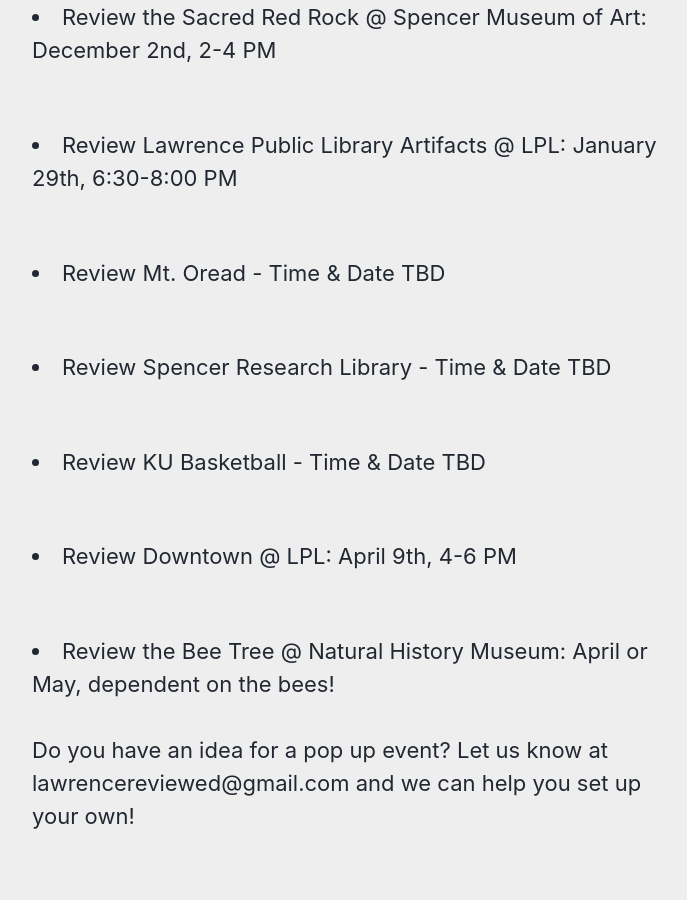
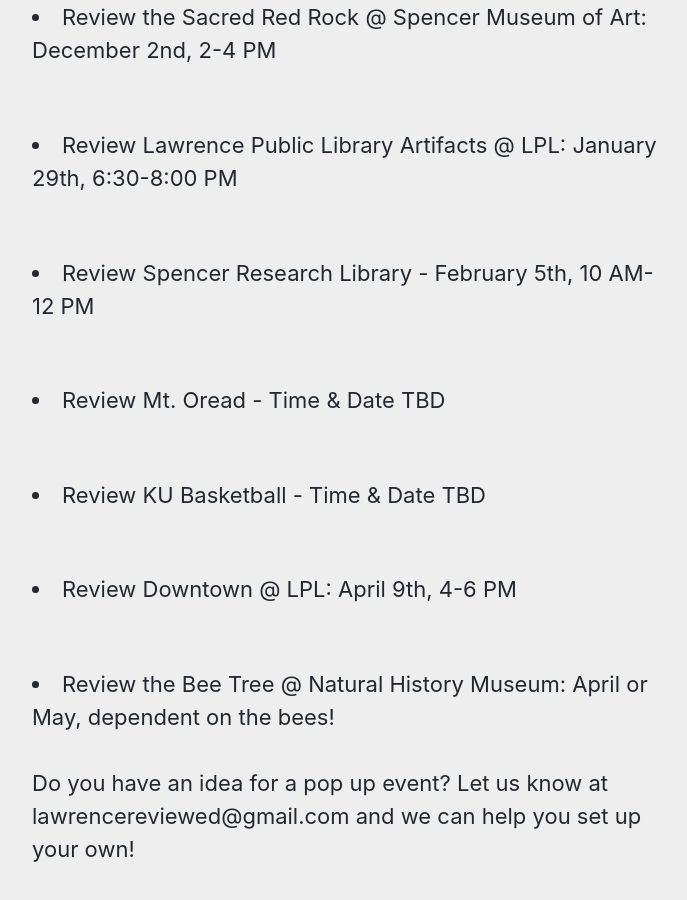
Before and after one commit to idrhku/lawrence-reviewed, a Jekyll site: the page built from _pages/pop-ups.md, in a window 1280 px wide and 900 px high, scrolled down 1158 px. Shown: the whole window, without its empty margins (290-977 px from the left). Built offline with Jekyll 4.4.1, drawn with Linux system fonts in a browser that asks for light colours; cached includes are drawn as plain includes.

Commit message:
Update pop-ups.md

```diff
--- a/_pages/pop-ups.md
+++ b/_pages/pop-ups.md
@@ -28,9 +28,9 @@
 <br>
 <li>Review Lawrence Public Library Artifacts @ LPL: January 29th, 6:30-8:00 PM</li>
 <br>
+<li>Review Spencer Research Library - February 5th, 10 AM-12 PM</li>
+<br>
 <li>Review Mt. Oread - Time & Date TBD</li>
-<br>
-<li>Review Spencer Research Library - Time & Date TBD</li>
 <br>
 <li>Review KU Basketball - Time & Date TBD</li>
 <br>
```
